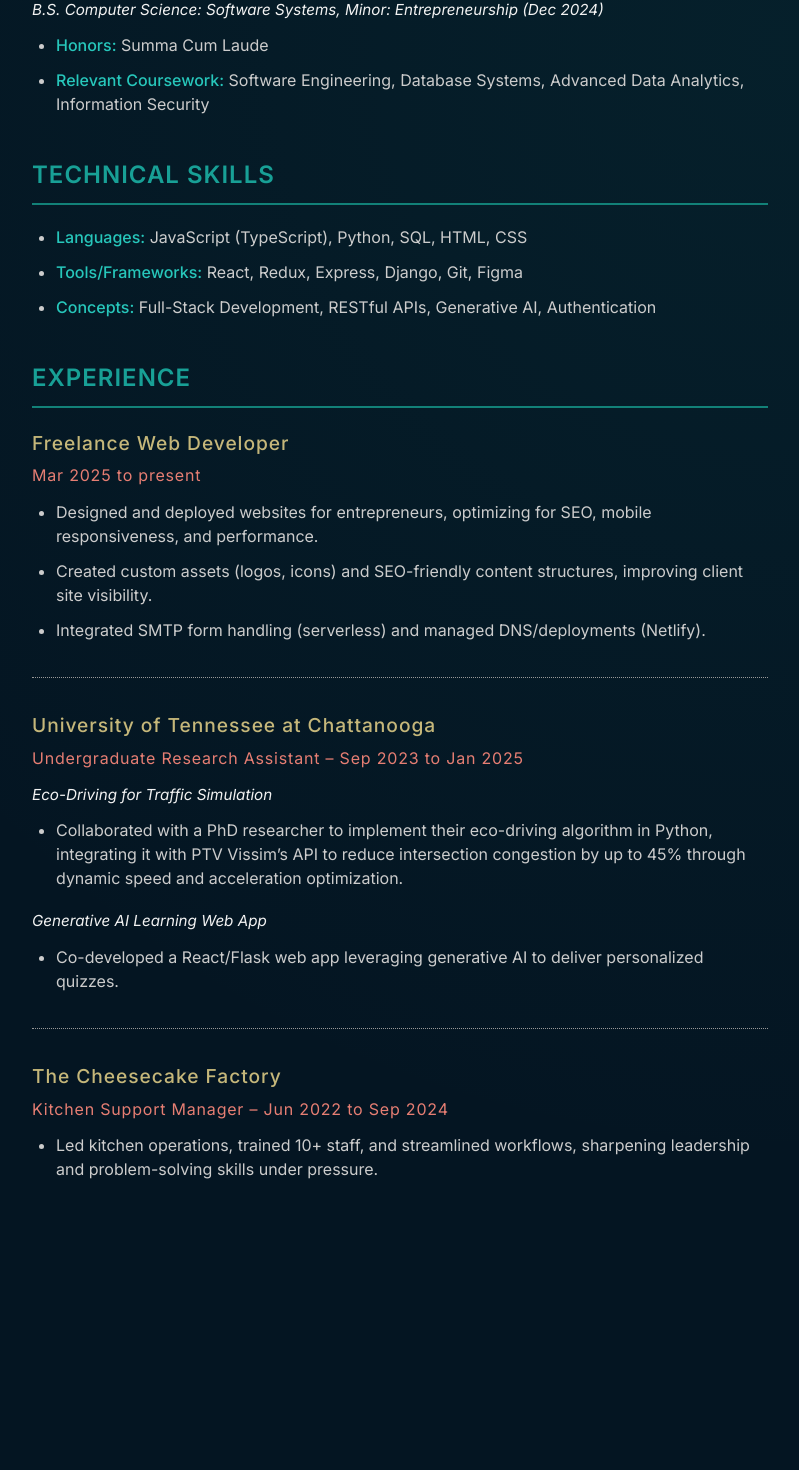
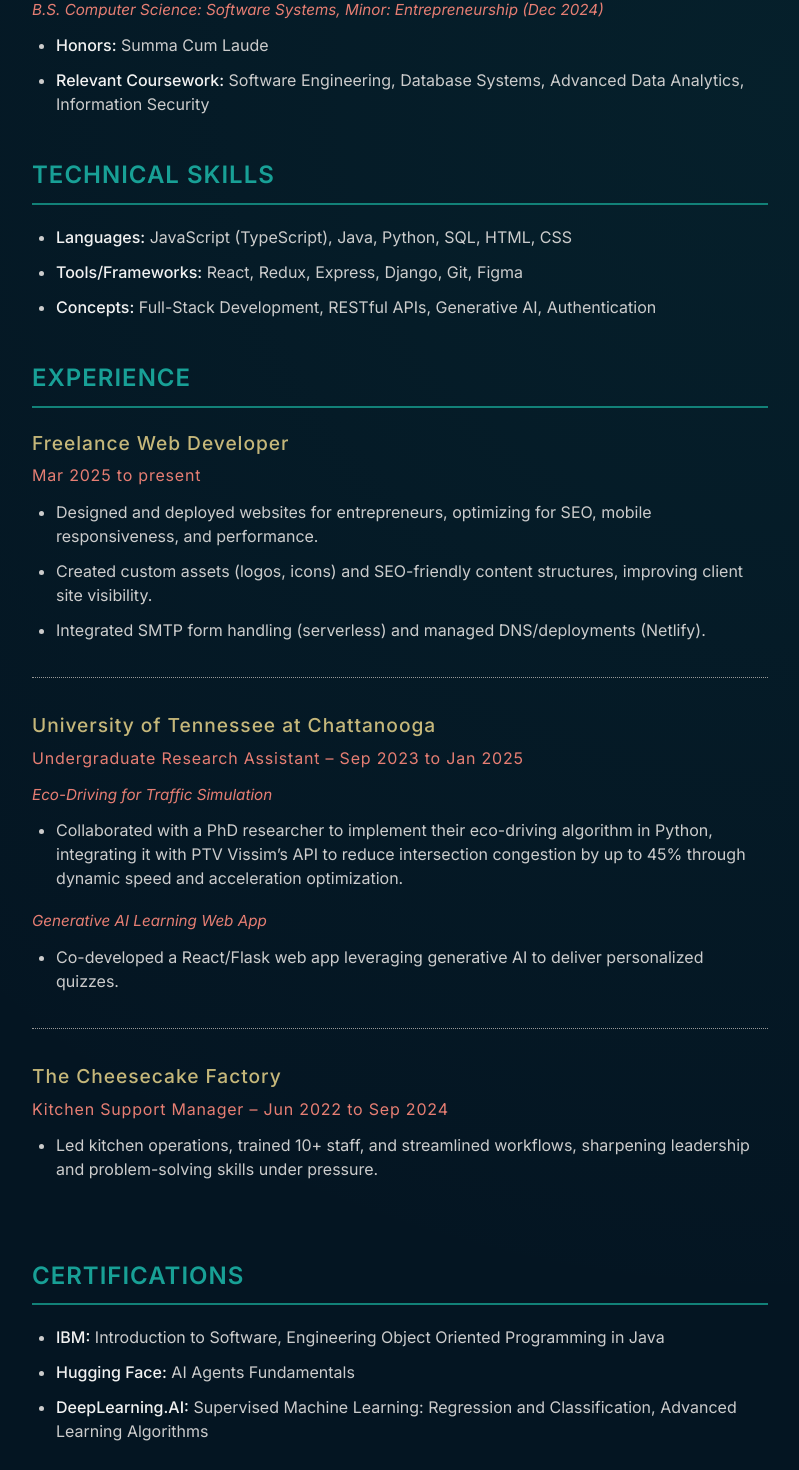
Before and after one commit to cstlford/cford_site, a React (Vite) app: page /resume in a window 1280 px wide. Shown: the part 270-1740 px from the top of the page, without its empty margins (240-1039 px from the left). Before the commit the page ends 1559 px from the top, so only its background shows below. Built offline with nearby package versions, Linux system fonts and the light colour scheme.

Commit message:
added experience

```diff
--- a/src/pages/Resume/Resume.css
+++ b/src/pages/Resume/Resume.css
@@ -29,14 +29,14 @@
 }
 
 .resume-section h4 {
-  color: var(--color-text-primary);
+  color: var(--color-gold);
   font-size: 1.2rem;
   margin-bottom: 0.5rem;
   font-weight: 500;
 }
 
 .resume-italic {
-  color: var(--color-text-primary);
+  color: var(--color-coral);
   font-style: italic;
   margin-bottom: 0.7rem;
   font-size: 0.95rem;
@@ -55,7 +55,7 @@
 }
 
 .resume-span {
-  color: var(--color-teal-light);
+  color: var(--color-text-primary);
   font-weight: 500;
 }
 
--- a/src/pages/Resume/index.tsx
+++ b/src/pages/Resume/index.tsx
@@ -27,7 +27,7 @@ const ResumeComponent: React.FC = () => {
         <ul className="resume-list">
           <li>
             <span className="resume-span">Languages:</span> JavaScript
-            (TypeScript), Python, SQL, HTML, CSS
+            (TypeScript), Java, Python, SQL, HTML, CSS
           </li>
           <li>
             <span className="resume-span">Tools/Frameworks:</span> React, Redux,
@@ -92,6 +92,24 @@ const ResumeComponent: React.FC = () => {
           </ul>
         </div>
       </section>
+      <section className="resume-section">
+        <h2>Certifications</h2>
+        <ul className="resume-list">
+          <li>
+            <span className="resume-span">IBM:</span> Introduction to Software,
+            Engineering Object Oriented Programming in Java
+          </li>
+          <li>
+            <span className="resume-span">Hugging Face:</span> AI Agents
+            Fundamentals
+          </li>
+          <li>
+            <span className="resume-span">DeepLearning.AI:</span> Supervised
+            Machine Learning: Regression and Classification, Advanced Learning
+            Algorithms
+          </li>
+        </ul>
+      </section>
     </div>
   );
 };
```
